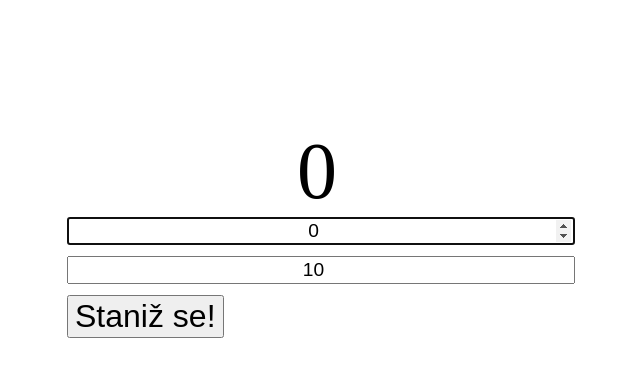
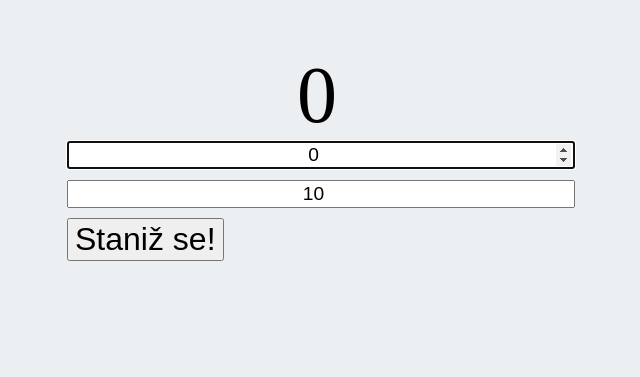
Before and after one commit to kvitajin/knihomol, a PHP site: page / in a window 1280 px wide. Shown: the top 377 px of the page, without its empty margins (323-963 px from the left). Run offline with PHP 8.4, Linux system fonts and the light colour scheme.

Commit message:
Added some colours

```diff
--- a/index.html
+++ b/index.html
@@ -4,6 +4,8 @@
 <head>
 	<meta http-equiv="content-type" content="text/html; charset=utf-8">
 	<meta name="viewport" content="width=device-width, initial-scale=1.0">
+	<meta name="theme-color" content="#009688">
+
 	<title>Rendm Nambr Generátor</title>
 	<link rel="stylesheet" href="styl.css" ;>
 </head>
--- a/styl.css
+++ b/styl.css
@@ -1,9 +1,14 @@
+html, body {
+	background-color: #eceff1;
+}
+
 #wrap {
 	max-width: 500px;
 	margin: auto;
-	margin-top: 10%;
+	height: 100%;
 }
 #displej {
+	margin-top: 10%;
 	font-size: 500%;
 	text-align: center;
 }
```
